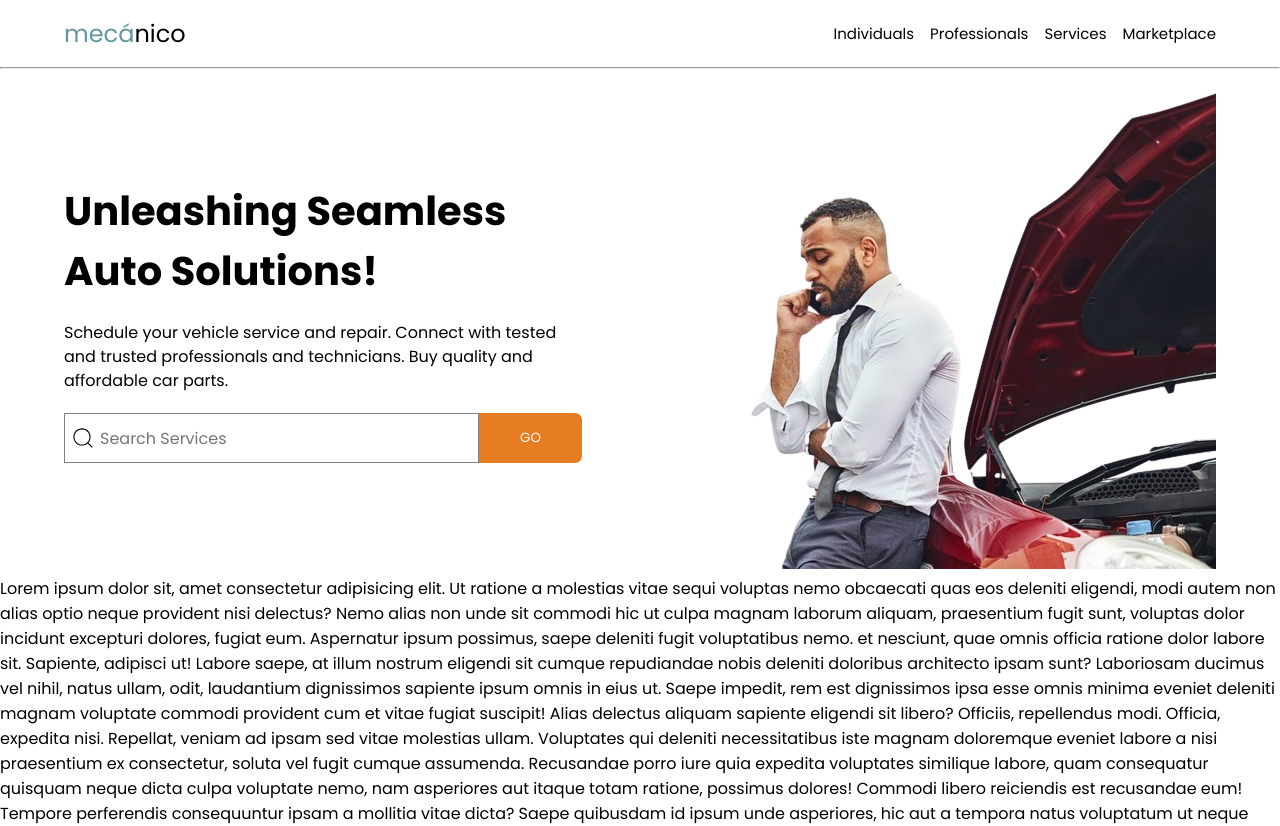
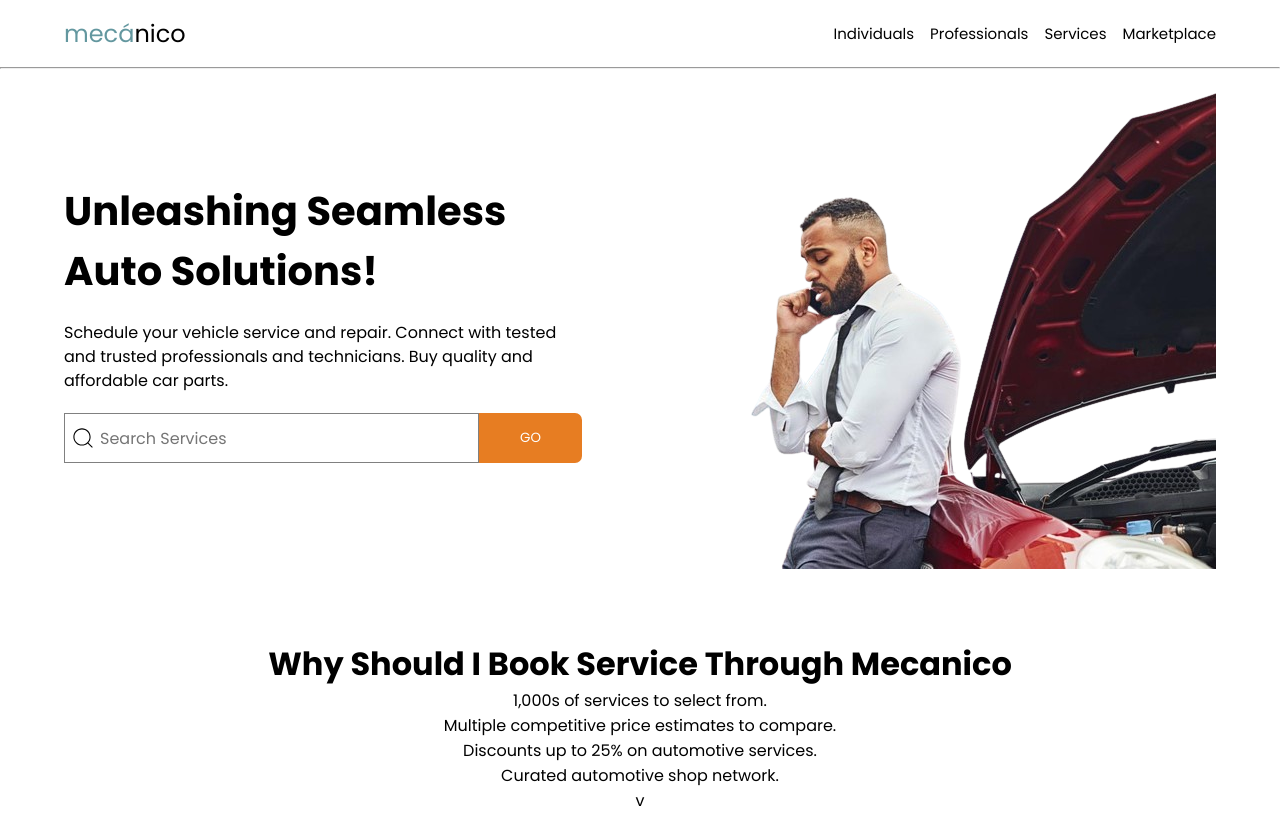
Before and after one commit to Deyjuwon/mecanico, a React (Vite) app: page / in a window 1280 px wide. Shown: the top 826 px of the page. Built offline with nearby package versions, Linux system fonts and the light colour scheme.

Commit message:
update why mecanico

```diff
--- a/src/Components/WhyMecanico/WhyMecanico.css
+++ b/src/Components/WhyMecanico/WhyMecanico.css
@@ -0,0 +1,4 @@
+.whyMec {
+    margin-top: 4rem;
+    text-align: center;
+}
--- a/src/Components/WhyMecanico/WhyMecanico.jsx
+++ b/src/Components/WhyMecanico/WhyMecanico.jsx
@@ -4,32 +4,16 @@ import './WhyMecanico.css'
 const WhyMecanico = () => {
   return (
     <div className='whyMec'>
-      Lorem ipsum dolor sit, amet consectetur adipisicing elit. Ut ratione a molestias vitae sequi voluptas nemo obcaecati quas eos deleniti eligendi, modi autem non alias optio neque provident nisi delectus?
-      Nemo alias non unde sit commodi hic ut culpa magnam laborum aliquam, praesentium fugit sunt, voluptas dolor incidunt excepturi dolores, fugiat eum. Aspernatur ipsum possimus, saepe deleniti fugit voluptatibus nemo.
-       et nesciunt, quae omnis officia ratione dolor labore sit. Sapiente, adipisci ut!
-      Labore saepe, at illum nostrum eligendi sit cumque repudiandae nobis deleniti doloribus architecto ipsam sunt? Laboriosam ducimus vel nihil, natus ullam, odit, laudantium dignissimos sapiente ipsum omnis in eius ut.
-      Saepe impedit, rem est dignissimos ipsa esse omnis minima eveniet deleniti magnam voluptate commodi provident cum et vitae fugiat suscipit! Alias delectus aliquam sapiente eligendi sit libero? Officiis, repellendus modi.
-      Officia, expedita nisi. Repellat, veniam ad ipsam sed vitae molestias ullam. Voluptates qui deleniti necessitatibus iste magnam doloremque eveniet labore a nisi praesentium ex consectetur, soluta vel fugit cumque assumenda.
-      Recusandae porro iure quia expedita voluptates similique labore, quam consequatur quisquam neque dicta culpa voluptate nemo, nam asperiores aut itaque totam ratione, possimus dolores! Commodi libero reiciendis est recusandae eum!
-      Tempore perferendis consequuntur ipsam a mollitia vitae dicta? Saepe quibusdam id ipsum unde asperiores, hic aut a tempora natus voluptatum ut neque ipsa dolore quae commodi consequuntur eveniet repellat deleniti.
-      Vero minus quia voluptate minima autem deserunt quisquam ullam, illum sequi repellat distinctio reprehenderit consequatur labore ex at. Voluptate, cum? Commodi, ratione iste! Harum vitae illo optio? In, sequi labore!
-      Pariatur velit repellat eius magni dolorem adipisci incidunt numquam nostrum iusto voluptates vel eveniet reprehenderit, officia, aspernatur non necessitatibus nihil inventore dolores iste sequi at cum labore reiciendis consectetur. Saepe.
-      Aliquid adipisci minus maiores eos ea assumenda autem quasi facilis hic dolor enim similique, officia excepturi laudantium omnis optio placeat unde at deserunt quo neque. Ea repellat dicta id nihil.
-      Qui itaque maxime at saepe illo quaerat expedita maiores perferendis ut nostrum, eligendi mollitia voluptas possimus reiciendis molestias obcaecati tenetur molestiae? Quaerat nisi quos provident incidunt exercitationem rerum minima! Est?
-      Incidunt maiores totam odit error ipsa non corrupti voluptate quaerat! Impedit perferendis voluptates veniam hic esse! Et sed, commodi ad ratione laboriosam dolorum cumque odit tenetur eveniet, dignissimos voluptates doloremque?
-      Sunt incidunt fuga repellat, iure sint voluptates modi repellendus suscipit reprehenderit quo blanditiis ab vel harum voluptatibus facere. Molestias tempore placeat dolor delectus eligendi sed voluptates fugit aperiam, at dolore.
-      Hic ab neque repudiandae illo ducimus quas, dignissimos id sed ut esse fuga? Ipsum ab doloribus labore unde, sapiente consectetur non porro dolorum fuga aut tempore, tenetur cum sint a!
-      Cum porro animi aperiam incidunt quisquam impedit consectetur, nostrum, cupiditate beatae voluptatum dolorum soluta tempora ipsam nihil aspernatur atque facilis, provident similique iusto quam quas dolore rem nesciunt assumenda. Asperiores?
-      Assumenda, saepe sed voluptatum ratione consequatur libero reprehenderit, facere soluta doloribus quam inventore nam similique obcaecati accusantium sapiente earum commodi quas sunt nostrum odit quae iure magnam est deleniti? Ut?
-      Dolor magni dignissimos libero consectetur, illo nulla. Dolorem, corporis illo voluptatibus adipisci accusantium, repudiandae voluptatum nisi eos quisquam itaque quasi enim, minima est at ullam omnis nihil ducimus. Nesciunt, dolorem.
-      Omnis similique aspernatur dolorum obcaecati. Quis recusandae perspiciatis, culpa nulla dolore excepturi eveniet adipisci doloribus laboriosam delectus doloremque facere facilis illo ipsum? Voluptas assumenda, obcaecati unde necessitatibus expedita aliquid quam!
-      Omnis debitis atque exercitationem temporibus corporis, eius ipsam vero dolore ipsa quam totam aliquam, harum reprehenderit ratione nulla maxime explicabo recusandae porro qui. Quo consequatur, excepturi aspernatur cum odit error?
-      Praesentium commodi rerum vero quidem blanditiis omnis quae nisi fuga aliquam esse sunt libero numquam neque, sint vel! Maxime similique, laborum at facilis ab impedit quis unde deserunt error corrupti!
-      Error aliquam libero consequatur dolore perferendis quia alias, est architecto iure, incidunt, adipisci magnam tenetur neque temporibus impedit sed veritatis! Voluptatibus sapiente vero neque. Exercitationem vel repudiandae aut pariatur odit?
-      Quasi laboriosam libero dignissimos officiis similique at quibusdam minus dolorum neque accusantium totam nobis architecto incidunt ipsam earum, deleniti voluptatum vel iusto animi rem ullam mollitia. Error ad minima odit?
-      Ad recusandae dolorem excepturi qui at unde quia, quisquam alias repudiandae ipsa rerum molestiae! Totam eligendi nisi consectetur laboriosam iste rerum recusandae quos voluptatum quibusdam! Suscipit omnis tempora ex veniam.
-      Tempora doloribus nemo officiis esse animi vel ab molestiae earum autem tenetur, maxime quas deserunt illo quam laudantium praesentium iusto ipsam exercitationem, rerum perferendis, repudiandae obcaecati dolorum! Minus, voluptatibus sed?
-      Quos cumque, commodi impedit possimus fuga nobis officia quod placeat non velit odio dolore officiis quam neque amet culpa in eos facere unde eaque, blanditiis repellendus. Repellat nostrum suscipit nihil.
+      <h1>Why Should I Book Service Through Mecanico</h1>
+      <div>
+        <ul>
+          <li>1,000s of services to select from.</li>
+          <li>Multiple competitive price estimates to compare.</li>
+          <li>Discounts up to 25% on automotive services.</li>
+          <li>Curated automotive shop network.</li>
+          <li>v</li>
+        </ul>
+      </div>
     </div>
   )
 }
```
